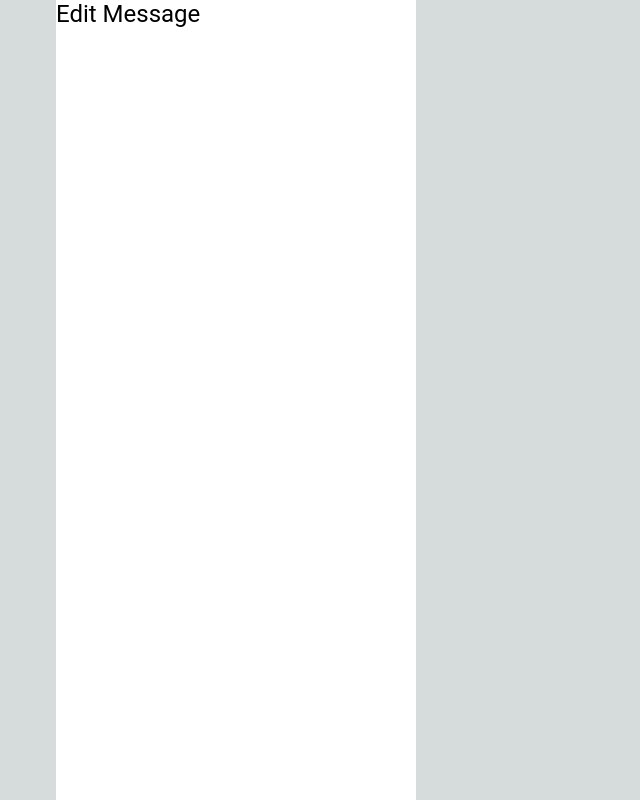
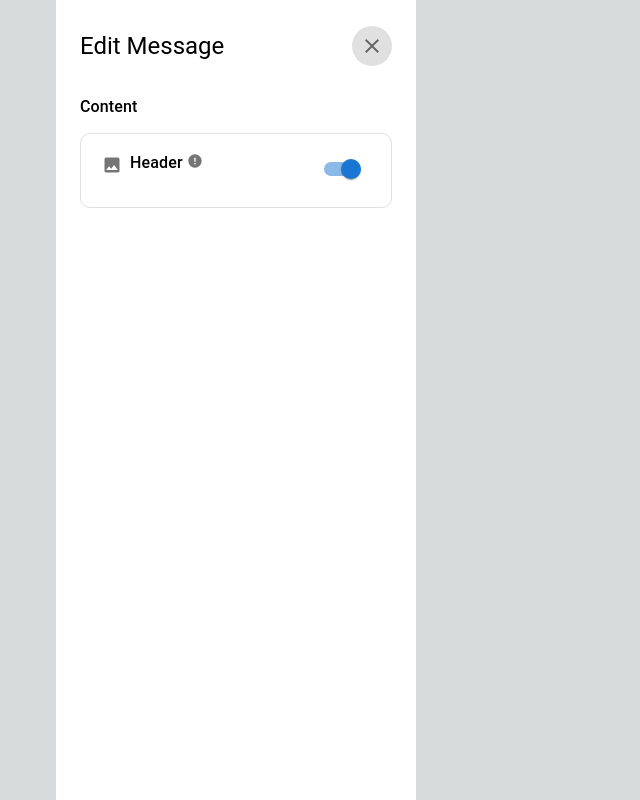
Before and after one commit to jonathanporras/connectly-app, a Next.js app: page /components/MessageBuilder in a window 1280 px wide. Shown: the whole page, without its empty margins (0-640 px from the left). Built offline with nearby package versions, Linux system fonts and the light colour scheme.

Commit message:
chore: start setting up basic skeleton of message builder

```diff
--- a/package.json
+++ b/package.json
@@ -9,6 +9,10 @@
     "lint": "next lint"
   },
   "dependencies": {
+    "@emotion/react": "^11.11.4",
+    "@emotion/styled": "^11.11.5",
+    "@mui/icons-material": "^5.15.20",
+    "@mui/material": "^5.15.20",
     "next": "14.2.4",
     "react": "^18",
     "react-dom": "^18"
--- a/src/pages/components/MessageBuilder.tsx
+++ b/src/pages/components/MessageBuilder.tsx
@@ -1,9 +1,12 @@
 import styles from "@/styles/MessageBuilder.module.scss";
+import MessageBuilderHeader from "./MessageBuilderHeader";
+import MessageBuilderContent from "./MessageBuilderContent";
 
 export default function MessageBuilder() {
   return (
     <div className={`${styles.messageBuilderWrapper}`}>
-      <h5>Edit Message</h5>
+      <MessageBuilderHeader />
+      <MessageBuilderContent />
     </div>
   );
 }
--- /dev/null
+++ b/src/pages/components/MessageBuilderContent.tsx
@@ -0,0 +1,16 @@
+import styles from "@/styles/MessageBuilder.module.scss";
+import Fab from "@mui/material/Fab";
+import CloseIcon from "@mui/icons-material/Close";
+import Typography from "@mui/material/Typography";
+import MessageHeaderEditor from "./MessageHeaderEditor";
+
+export default function MessageBuilderContent() {
+  return (
+    <div className={`${styles.messageBuilderContent}`}>
+      <Typography variant="subtitle2" gutterBottom>
+        Content
+      </Typography>
+      <MessageHeaderEditor />
+    </div>
+  );
+}
--- /dev/null
+++ b/src/pages/components/MessageBuilderHeader.tsx
@@ -0,0 +1,15 @@
+import styles from "@/styles/MessageBuilder.module.scss";
+import Fab from "@mui/material/Fab";
+import CloseIcon from "@mui/icons-material/Close";
+import Typography from "@mui/material/Typography";
+
+export default function MessageBuilderHeader() {
+  return (
+    <div className={`${styles.messageBuilderHeader}`}>
+      <Typography variant="h5">Edit Message</Typography>
+      <Fab size="small" aria-label="add" disabled>
+        <CloseIcon color="action" />
+      </Fab>
+    </div>
+  );
+}
--- /dev/null
+++ b/src/pages/components/MessageHeaderEditor.tsx
@@ -0,0 +1,34 @@
+import styles from "@/styles/MessageBuilder.module.scss";
+import Fab from "@mui/material/Fab";
+import CloseIcon from "@mui/icons-material/Close";
+import Typography from "@mui/material/Typography";
+import ImageIcon from "@mui/icons-material/Image";
+import ErrorIcon from "@mui/icons-material/Error";
+import Switch from "@mui/material/Switch";
+
+const label = { inputProps: { "aria-label": "Message Header Switch" } };
+
+export default function MessageHeaderEditor() {
+  return (
+    <div className={`${styles.messageBuilderContentBox}`}>
+      <Typography variant="subtitle2">
+        <ImageIcon
+          className={`${styles.messageHeaderEditorImageIcon}`}
+          color="action"
+          fontSize="medium"
+        />{" "}
+        Header{" "}
+        <ErrorIcon
+          className={`${styles.messageHeaderEditorErrrorIcon}`}
+          color="action"
+          fontSize="small"
+        />
+      </Typography>
+      <Switch
+        className={`${styles.messageHeaderEditorSwitch}`}
+        {...label}
+        defaultChecked
+      />
+    </div>
+  );
+}
--- a/src/styles/MessageBuilder.module.scss
+++ b/src/styles/MessageBuilder.module.scss
@@ -3,12 +3,54 @@
   font-family: "Roboto", sans-serif;
   height: 100%;
   left: 56px;
+  padding: 26px 24px;
   position: absolute;
   top: 0;
   width: 360px;
 
-  h5 {
-    font-size: 24px;
-    font-weight: 400;
+  h6 {
+    font-size: 16px;
+  }
+
+  .messageBuilderHeader {
+    h5 {
+      display: inline-block;
+      margin-top: 4px;
+    }
+
+    button {
+      float: right;
+    }
   }
 }
+
+.messageBuilderContent {
+  margin-top: 32px;
+
+  h6 {
+    display: inline-block;
+    margin-bottom: 14px;
+  }
+}
+
+.messageBuilderContentBox {
+  border: 1px solid rgba(0, 0, 0, 0.12);
+  border-radius: 10px;
+  padding: 16px 21px;
+
+  svg {
+    vertical-align: text-top;
+  }
+
+  .messageHeaderEditorImageIcon {
+    padding-right:4px;
+  }
+
+  .messageHeaderEditorErrrorIcon {
+    font-size: 16px;
+  }
+
+  .messageHeaderEditorSwitch {
+    float: right;
+  }
+}
```
Also changed, not shown: 1 other file (tests, documents, lock files or other folders).
